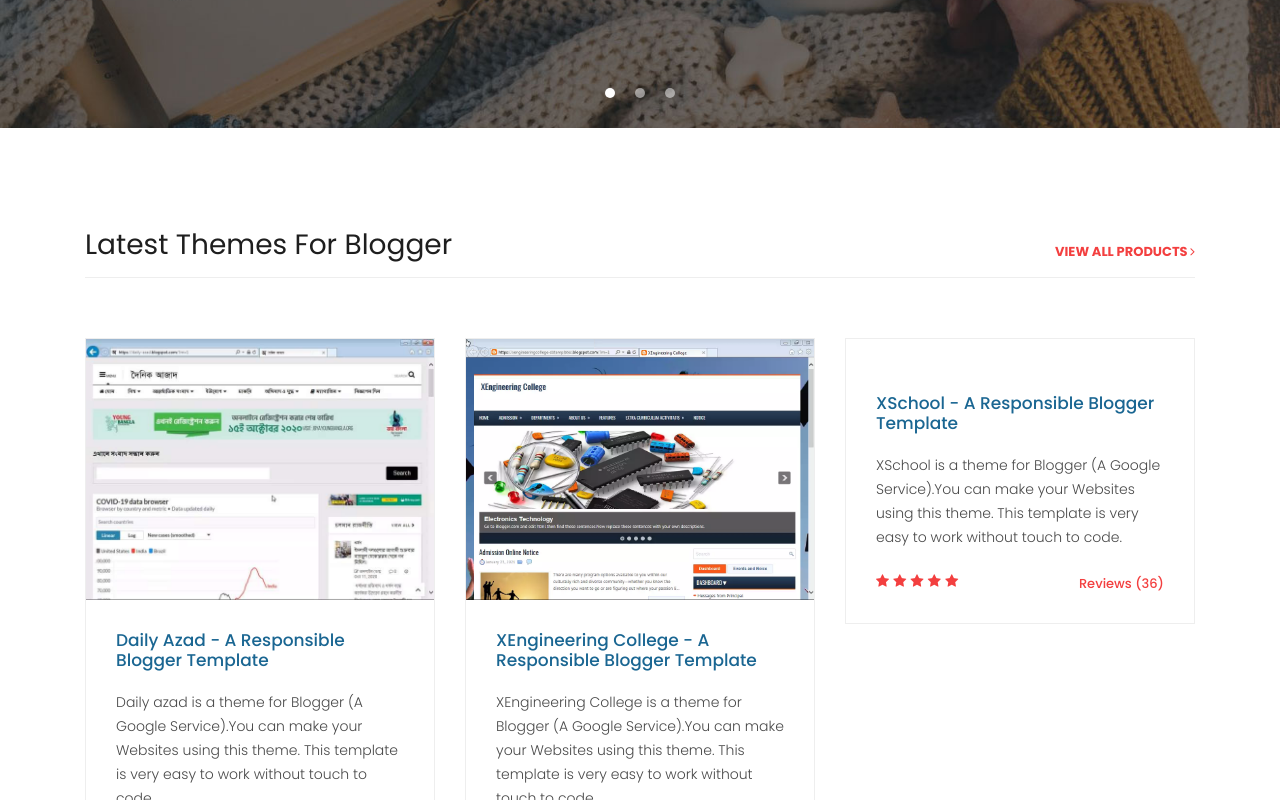
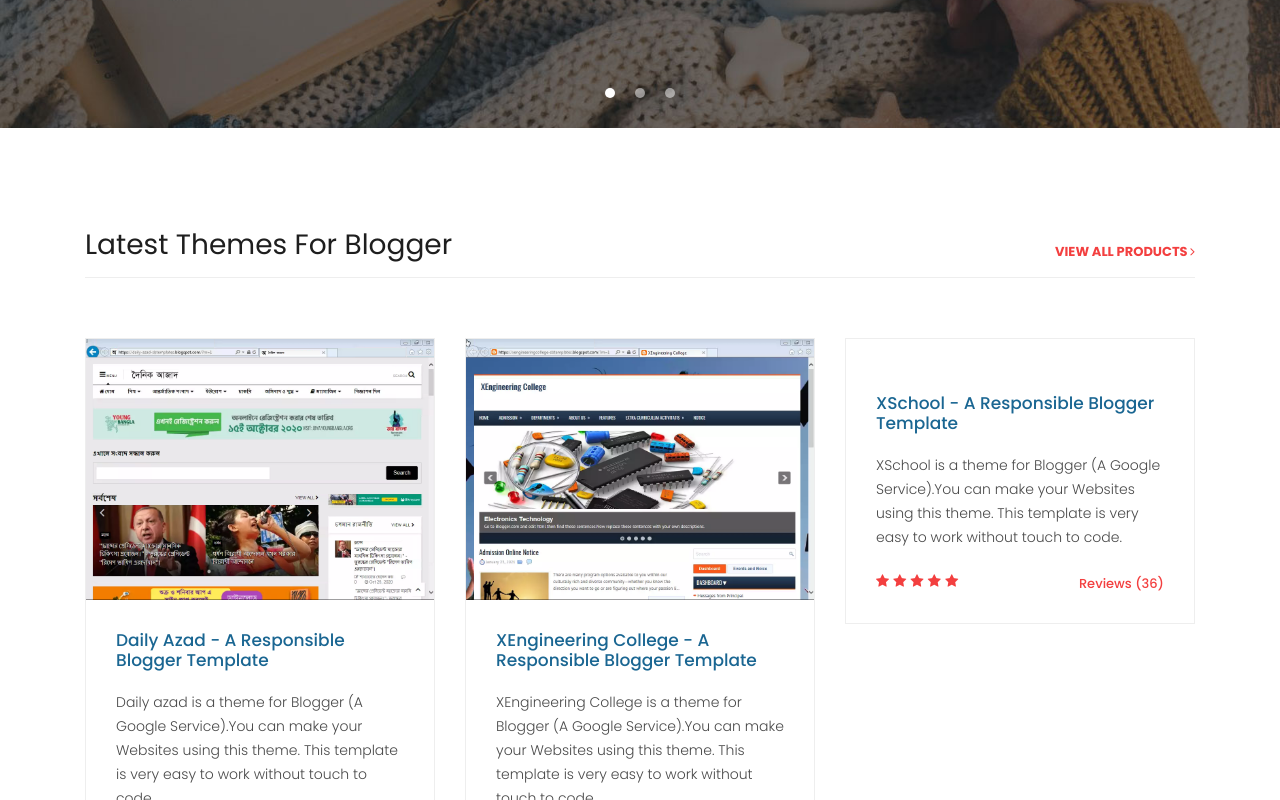
Before and after one commit to ranjdfg/Theme_qaeda, a plain HTML site: page index.html in a window 1280 px wide. Shown: the part 552-1352 px from the top of the page. Drawn offline with Linux system fonts and the light colour scheme.

Commit message:
index.html

```diff
--- a/index.html
+++ b/index.html
@@ -101,7 +101,7 @@
           </div>
           <div class="col-md-4">
             <div class="product-item">
-              <a href="#"><img src="assets/images/FB_IMG_1614225201882.jpg" alt=""></a>
+              <a href="#"><img src="assets/images/download (11).png" alt=""></a>
               <div class="down-content">
                 <a href="#"><h4>Daily Azad - A Responsible Blogger Template</h4></a>
 
```
